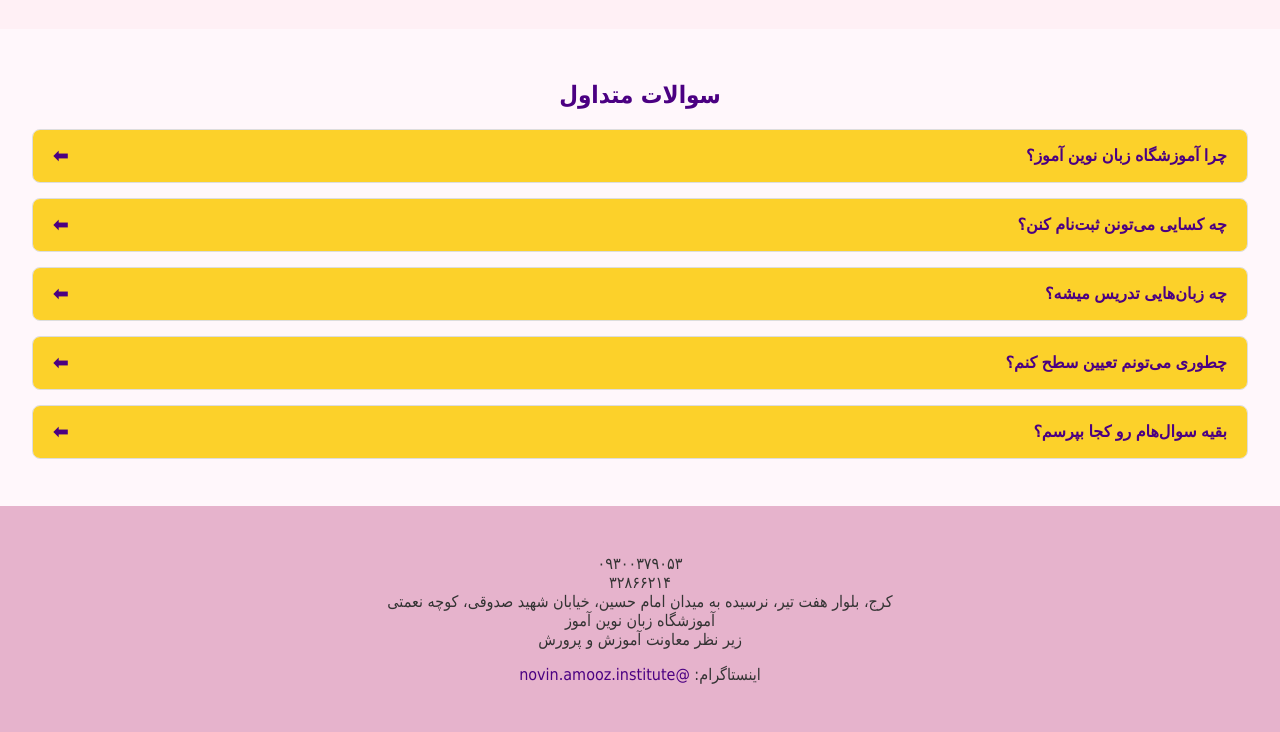
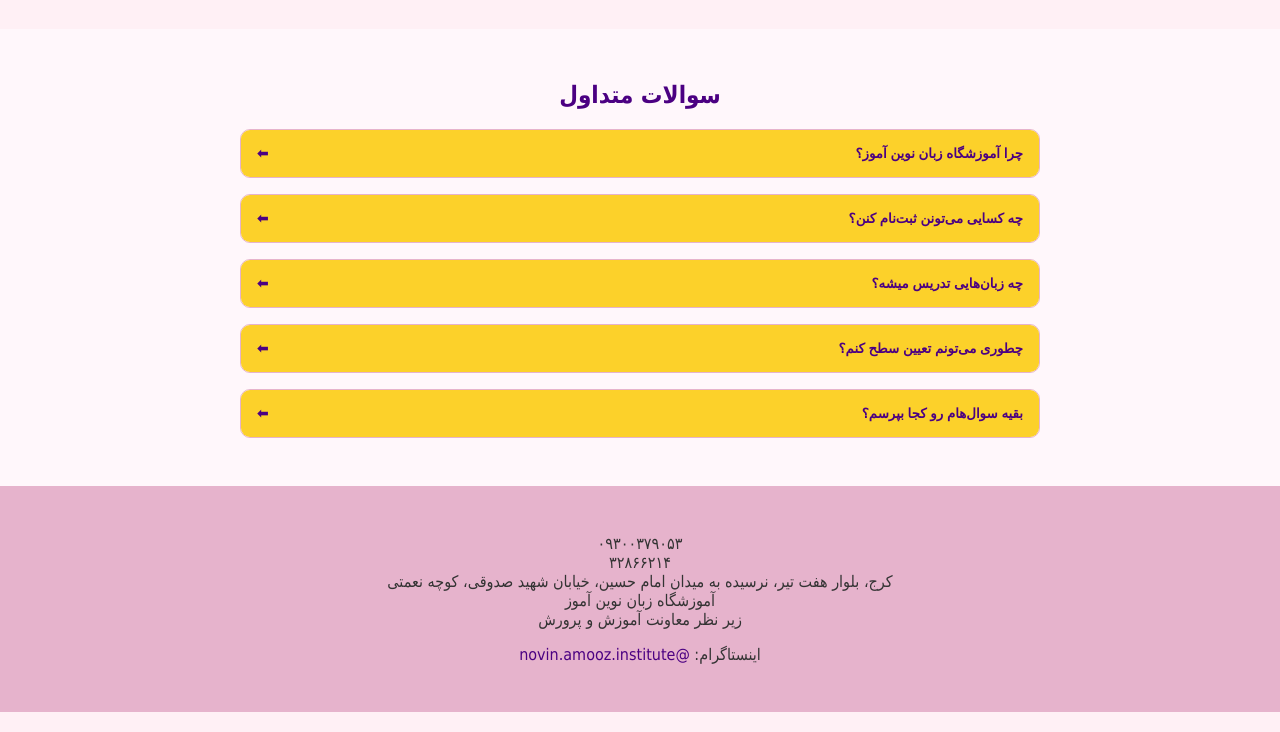
Before and after one commit to Novinamooz/Novin.Amooz, a plain HTML site: page index.html in a window 1280 px wide. Shown: the part 934-1666 px from the top of the page. Drawn offline with Linux system fonts and the light colour scheme.

Commit message:
Update style.css

```diff
--- a/style.css
+++ b/style.css
@@ -1,4 +1,4 @@
-/* تنظیمات پایه */
+/* فونت و زمینه کلی */
 body {
   font-family: Tahoma, sans-serif;
   margin: 0;
@@ -7,7 +7,7 @@ body {
   color: #333;
 }
 
-/* منو */
+/* ناوبری بالا */
 nav ul {
   list-style: none;
   background-color: #fcd12a;
@@ -23,7 +23,7 @@ nav ul li a {
   font-weight: bold;
 }
 
-/* بخش قهرمان (hero) */
+/* بخش قهرمان (تصویر و متن اصلی) */
 .hero {
   display: flex;
   align-items: center;
@@ -54,7 +54,7 @@ nav ul li a {
   font-weight: bold;
 }
 
-/* معرفی */
+/* بخش معرفی */
 .intro {
   display: flex;
   flex-wrap: wrap;
@@ -62,7 +62,8 @@ nav ul li a {
   justify-content: space-around;
   padding: 2rem;
 }
-.intro-text, .intro-image {
+.intro-text,
+.intro-image {
   max-width: 45%;
 }
 .intro-image img {
@@ -70,7 +71,7 @@ nav ul li a {
   border-radius: 20px;
 }
 
-/* سوالات متداول (FAQ) */
+/* بخش سوالات متداول */
 .faq {
   background-color: #fff7fb;
   padding: 2rem;
@@ -82,50 +83,48 @@ nav ul li a {
 .faq ul {
   list-style: none;
   padding: 0;
-  margin: 0;
+  margin: 0 auto;
+  max-width: 800px;
 }
 .faq li {
-  margin-bottom: 15px;
-  border: 1px solid #ddd;
-  border-radius: 8px;
+  margin-bottom: 1rem;
+  border: 1px solid #e6b3cc;
+  border-radius: 10px;
   overflow: hidden;
   transition: all 0.3s ease;
-  background-color: #fff;
 }
-.question {
+.faq .question {
   width: 100%;
-  padding: 15px 20px;
   text-align: right;
   background-color: #fcd12a;
+  color: #4b0082;
+  padding: 1rem;
+  cursor: pointer;
+  font-weight: bold;
   border: none;
-  cursor: pointer;
-  font-size: 16px;
-  color: #4b0082;
-  font-weight: bold;
-  display: flex;
-  justify-content: space-between;
-  align-items: center;
+  outline: none;
+  position: relative;
 }
-.question::after {
-  content: "⬅";
+.faq .question::after {
+  content: "⬅"; /* فلش چپ */
+  position: absolute;
+  left: 1rem;
+  top: 50%;
+  transform: translateY(-50%);
   transition: transform 0.3s ease;
-  font-size: 18px;
 }
 .faq li.active .question::after {
-  transform: rotate(180deg);
+  transform: translateY(-50%) rotate(90deg);
 }
-.answer {
+.faq .answer {
+  background-color: #fff0f5;
+  padding: 0 1rem;
   max-height: 0;
   overflow: hidden;
-  padding: 0 20px;
-  background-color: #fff;
-  color: #444;
-  line-height: 1.7;
-  font-size: 15px;
   transition: max-height 0.4s ease;
 }
 
-/* فوتر */
+/* پاورقی */
 footer {
   background-color: #e6b3cc;
   padding: 2rem;
```
